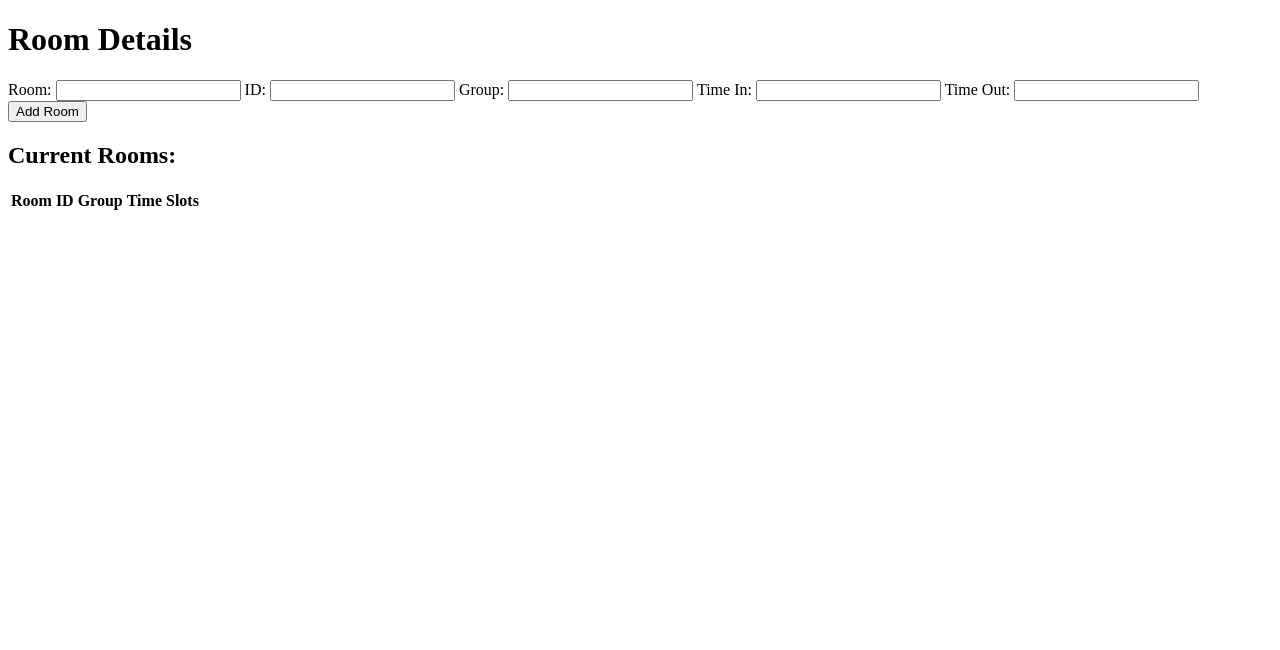
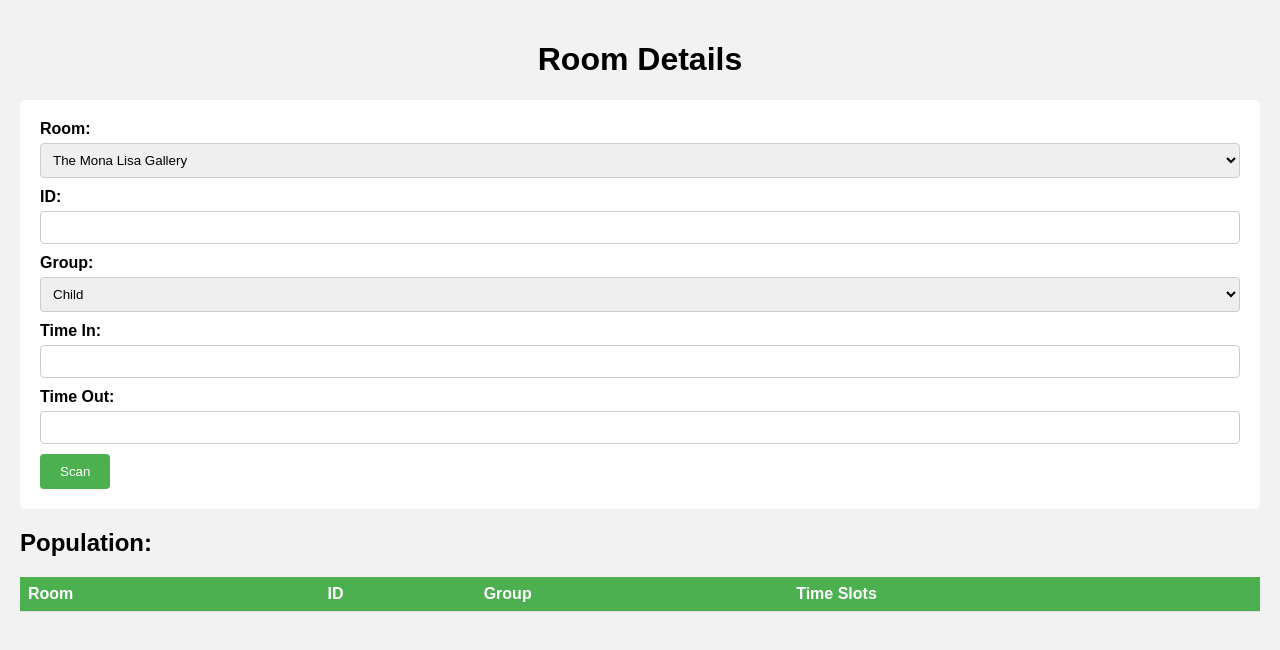
Before and after one commit to etay1/rfid-population-tracker, a plain HTML site: page templates/sensor.html in a window 1280 px wide. Drawn offline with Linux system fonts and the light colour scheme.

Commit message:
[ADDED CSS]

```diff
--- /dev/null
+++ b/templates/css/style.css
@@ -0,0 +1,63 @@
+body {
+    font-family: Arial, sans-serif;
+    background-color: #f2f2f2;
+    margin: 0;
+    padding: 20px;
+}
+
+h1 {
+    text-align: center;
+}
+
+form {
+    background-color: #ffffff;
+    padding: 20px;
+    margin-bottom: 20px;
+    border-radius: 5px;
+}
+
+label {
+    display: block;
+    margin-bottom: 5px;
+    font-weight: bold;
+}
+
+input[type="text"],
+select {
+    width: 100%;
+    padding: 8px;
+    border: 1px solid #ccc;
+    border-radius: 4px;
+    box-sizing: border-box;
+    margin-bottom: 10px;
+}
+
+button {
+    background-color: #4CAF50;
+    color: white;
+    padding: 10px 20px;
+    border: none;
+    border-radius: 4px;
+    cursor: pointer;
+}
+
+button:hover {
+    background-color: #45a049;
+}
+
+table {
+    width: 100%;
+    border-collapse: collapse;
+    margin-top: 20px;
+}
+
+th, td {
+    padding: 8px;
+    text-align: left;
+    border-bottom: 1px solid #ddd;
+}
+
+th {
+    background-color: #4CAF50;
+    color: white;
+}
--- a/templates/sensor.html
+++ b/templates/sensor.html
@@ -2,19 +2,39 @@
 <html>
 <head>
     <title>Room Details</title>
+    <link rel="stylesheet" type="text/css" href="css/style.css">
 </head>
 <body>
     <h1>Room Details</h1>
 
     <form>
+        <!-- <label for="room">Room:</label>
+        <input type="text" id="room" name="room" required> -->
+
         <label for="room">Room:</label>
-        <input type="text" id="room" name="room" required>
+        <select id="room" name="room">
+            <option value="room1">The Mona Lisa Gallery</option>
+            <option value="room2">The Hall of Dinosaurs</option>
+            <option value="room3">The Egyptian Antiquities Wing</option>
+            <option value="room4">The Hall of Mirrors</option>
+            <option value="room5">The Sistine Chapel</option>
+            <option value="room6">The Hall of Mummies/option>
+            <option value="room7">The Impressionist Collection</option>
+            <option value="room8">The Hall of Ancient Greek Sculptures</option>
+            <option value="room9">The Hall of Enlightenment</option>
+            <option value="room10">The African Art Gallery</option>
+
+        </select>
 
         <label for="id">ID:</label>
         <input type="text" id="id" name="id" required>
 
         <label for="group">Group:</label>
-        <input type="text" id="group" name="group" required>
+        <select id="group" name="group">
+            <option value="child">Child</option>
+            <option value="adult">Adult</option>
+            <option value="senior">Senior</option>
+        </select>
 
         <label for="time-in">Time In:</label>
         <input type="text" id="time-in" name="time-in" required>
@@ -22,10 +42,10 @@
         <label for="time-out">Time Out:</label>
         <input type="text" id="time-out" name="time-out">
 
-        <button type="button" onclick="addRoom()">Add Room</button>
+        <button type="button" onclick="rfid_scanner()">Scan</button>
     </form>
 
-    <h2>Current Rooms:</h2>
+    <h2>Population:</h2>
     <table id="room-table">
         <tr>
             <th>Room</th>
@@ -36,7 +56,7 @@
     </table>
 
     <script>
-        function addRoom() {
+        function rfid_scanner() {
             // Retrieve input values
             const room = document.getElementById('room').value;
             const id = document.getElementById('id').value;
```
